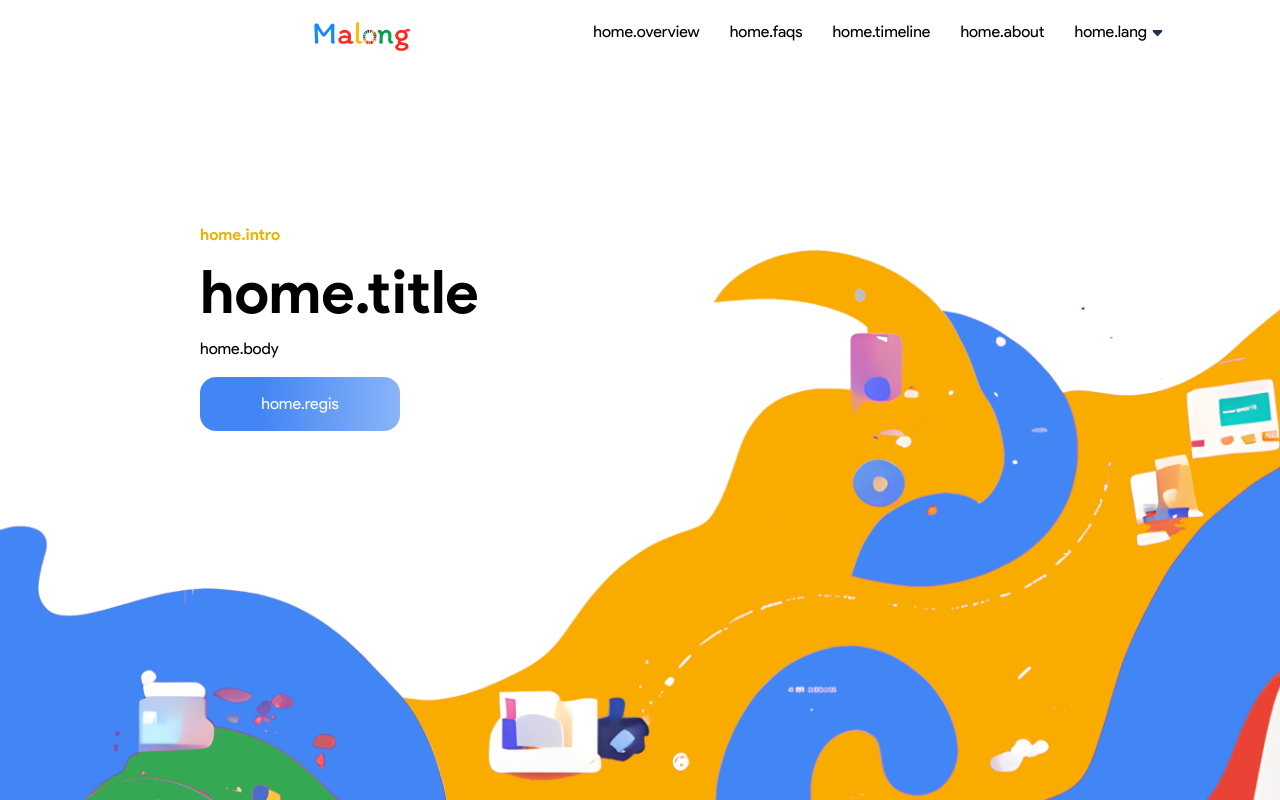
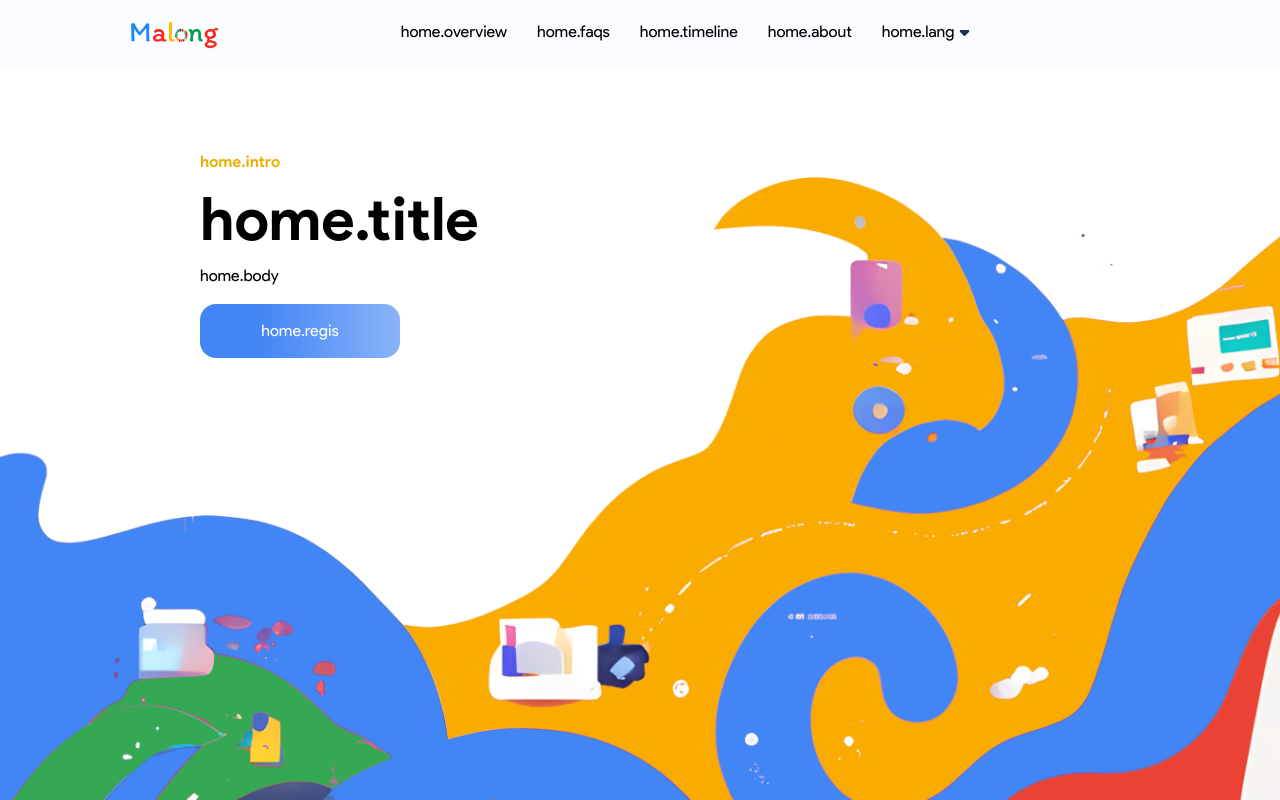
Before and after one commit to ThisTine/malong, a SvelteKit app: page /1 in a window 1280 px wide. Shown: the top 800 px of the page. Built offline with nearby package versions, Linux system fonts and the light colour scheme.

Commit message:
Nav ver2 (#6)

```diff
--- a/src/components/nav/Nav.svelte
+++ b/src/components/nav/Nav.svelte
@@ -52,11 +52,7 @@ import { t } from '$lib/translation/translations';
   img.icon {
     margin-left: 5px;
   }
-  .nav-container {
-  max-width: 1200px;
-  margin: 0 auto;
-  padding: 0 15px;
-}
+
 
 
 
@@ -69,13 +65,17 @@ import { t } from '$lib/translation/translations';
   cursor: pointer;
 }
 .logo {
-  display: block;
   margin: 0 auto;
 }
 
-/* navbar side*/
- @media (max-width: 768px) {
-.mobile-menu {
+
+.nav-links{
+column-gap: 50px;
+}
+
+@media (max-width: 768px) {
+ /* navbar side*/
+  .mobile-menu {
   position: fixed;
   top: 0;
   left: 0%;
@@ -91,19 +91,15 @@ import { t } from '$lib/translation/translations';
   justify-content: center;
   gap: 30px;
 }
- }
-.nav-links{
-column-gap: 50px;
-}
 
-@media (max-width: 768px) {
   /* Hide the regular nav-links in mobile view */
   .nav-links {
     display: none;
   }
   /* Show the hamburger menu */
   .hamburger {
-    display: block;
+    display: flex;
+    justify-content: flex-start;
   }
   .close{
 	display: flex;
@@ -111,36 +107,71 @@ column-gap: 50px;
 	margin-top: 120px;
 	width: 30px;
   }
+    .nav-container {
+  padding: 0 15px;
 
+}
+
+.logo{
+  display: flex;
+  justify-content: center;
+}
+
+.hamburger{
+  margin-right: 15px;
+}
 }
 
 @media (min-width: 1080px){
 	.mobile-menu{
 		display: none;
 	}
+
+
+   .nav-container {
+  padding: 0;
+  margin: 0;
+  display: flex;
+  justify-content:flex-start ;
 }
 
+  .logo{
+  display: flex;
+  justify-content: flex-start;
+}
+
+
+}
+
+.navbg{
+  background-color: #FBFCFF;
+  /* padding: 2px 0; */
+  position: fixed;
+  width: 100%;
+}
 
 </style>
 
 <nav>
-  <div class="wrapper flex w-full justify-center mt-5 mb-5" >
-	 <div class="nav-container flex justify-between items-center w-full">
+  <div class="navbg">
+  <div class="wrapper flex w-full mt-5 mb-5" >
+	 <div class="nav-container flex">
 	  <button class="hamburger" on:click={() => (showMobileMenu = !showMobileMenu)}>
        <img src="burger.svg" alt="Menu" />
       </button>
-    <img class="logo"  alt="Logo" src="logo.png" style="width:100px" />
-
+    <div class="logo"  >
+    <img alt="Logo" src="logo.png" style="width:100px;" />
+    </div>
 	</div>
 
 	{#if showMobileMenu}
       <div class="mobile-menu">
-      <a href="#overview"><p>{$t('home.overview')}</a>
-      <a href="#faq">{$t('home.faqs')}</a>
-      <a href="#timeline">{$t('home.timeline')}</a>
-      <a href="#about">{$t('home.about')}</a>
+      <a class="text-black font-normal" href="#overview"><p>{$t('home.overview')}</a>
+      <a class="text-black font-normal" href="#faq">{$t('home.faqs')}</a>
+      <a class="text-black font-normal" href="#timeline">{$t('home.timeline')}</a>
+      <a class="text-black font-normal" href="#about">{$t('home.about')}</a>
 	  <div>
-      	<div class="dropdown onlyMobile" >
+      	<div class="dropdown onlyMobile text-black font-normal" >
         <button on:click={toggleDropdown}>
           {$t('home.lang')}
           <img src="down.svg" alt="Down" class="icon" />
@@ -160,12 +191,12 @@ column-gap: 50px;
 
 	  <div  class="nav-links wrapper flex w-full justify-center " >
       <div style="display: flex; justify-content: center; gap:30px;">
-      <a href="#overview"><p>{$t('home.overview')}</a>
-      <a href="#faq">{$t('home.faqs')}</a>
-      <a href="#timeline">{$t('home.timeline')}</a>
-      <a href="#about">{$t('home.about')}</a>
+      <a class="text-black font-normal" href="#overview"><p>{$t('home.overview')}</a>
+      <a class="text-black font-normal" href="#faq">{$t('home.faqs')}</a>
+      <a class="text-black font-normal" href="#timeline">{$t('home.timeline')}</a>
+      <a class="text-black font-normal" href="#about">{$t('home.about')}</a>
 	  <div>
-      	<div class="dropdown" >
+      	<div class="dropdown text-black font-normal" >
         <button on:click={toggleDropdown}>
           {$t('home.lang')}
           <img src="down.svg" alt="Down" class="icon" />
@@ -181,4 +212,5 @@ column-gap: 50px;
 
     </div>
   </div>
+  </div>
  </nav>
```
